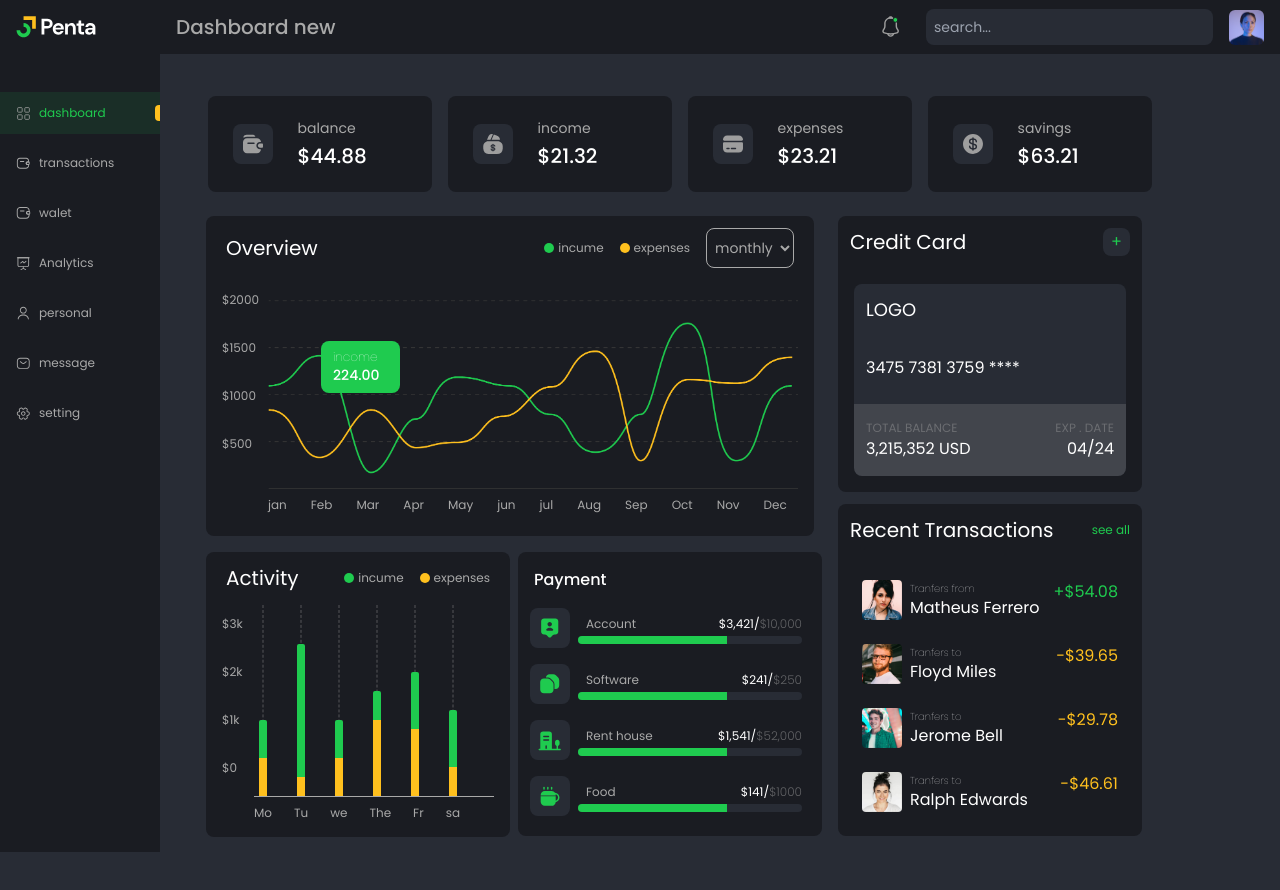
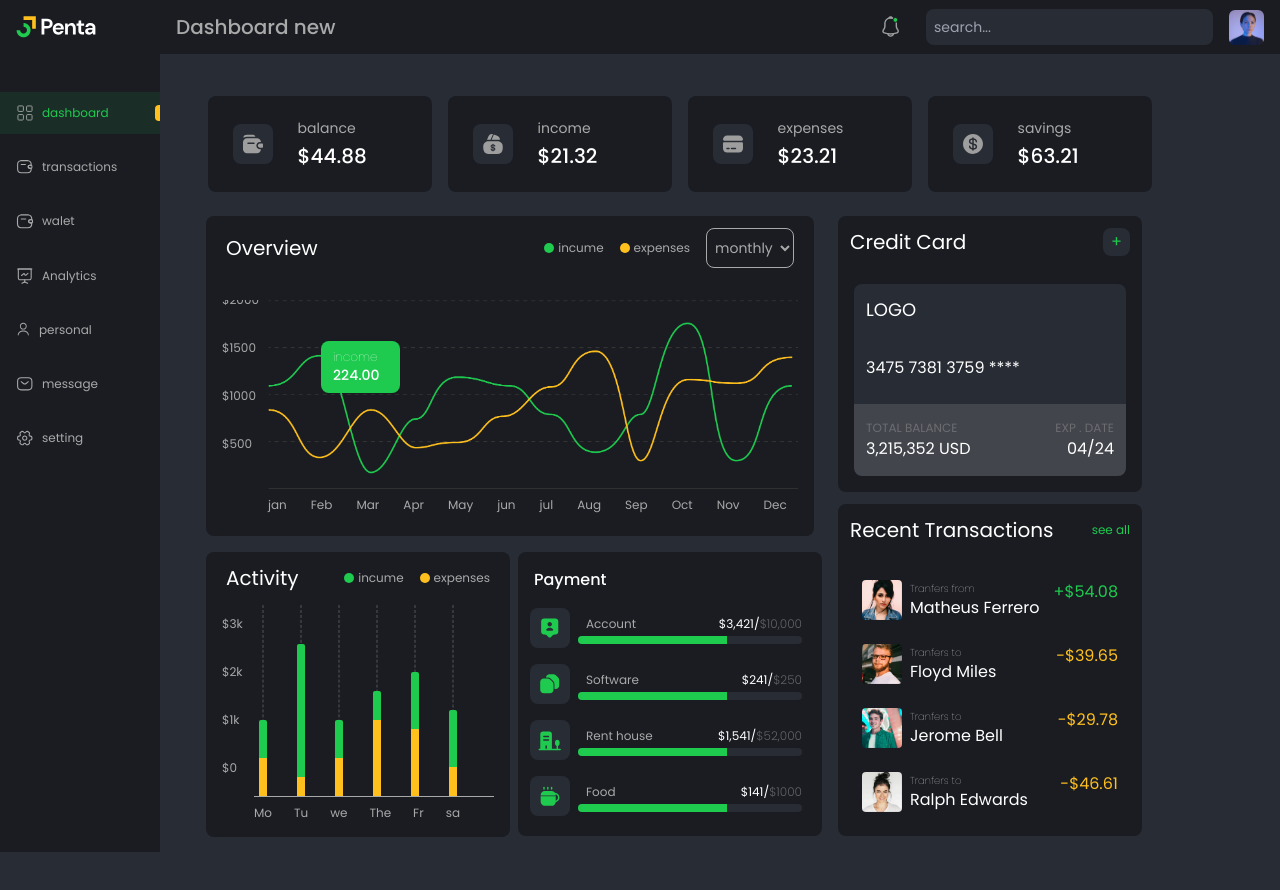
Before and after one commit to Mohamed-avr/Dashboard-finance, a Next.js app: page / in a window 1280 px wide. Shown: the top 890 px of the page. Built offline with nearby package versions, Linux system fonts and the light colour scheme.

Commit message:
FIX - Recent Transaction Component

```diff
--- a/Components/AsideBar.js
+++ b/Components/AsideBar.js
@@ -146,11 +146,11 @@ const links = {
 }
     return (
        <aside className='fixed left-0 top-[52px] bg-sidebar sm:w-[10rem] w-[3rem] h-full '>
-        <ul className="mt-10 text-[#A9A9A9] space-y-2 ">
+        <ul className="mt-10 text-[#A9A9A9] space-y-3 ">
 
           {/*  dash */}
             <li id="dashoard"  onClick={handlerDash}  className={`${ dashboard ?'bg-selectedColor/10 cursor-pointer text-selectedColor w-full sm:w-[10rem] mt-2 py-3 pl-4 hover: text-[12px]  text-left relative flex items-center' : 'cursor-pointer w-[10rem] mt-2 py-3 pl-4 hover: text-[12px]  text-left relative flex items-center'}`}>
-                <Image className="selectedColor " src={links.dashboard.icon} width={'15'} height={'15'} alt={''} />
+                <Image className="selectedColor " src={links.dashboard.icon} width={'18'} height={'18'} alt={''} />
                 <h4 className="ml-2 sm:flex hidden"> {links.dashboard.Name}</h4>
                { dashboard  ?   <span className=" absolute w-[5px] h-4 rounded-l  bg-[#FFC01E] right-0 "></span> : ''}
             </li>
@@ -158,20 +158,20 @@ const links = {
 
             {/* transactions */}
             <li id="handlerTrans"  onClick={handlerTrans} className={`${ transactions ?'bg-selectedColor/10 cursor-pointer text-selectedColor w-full sm:w-[10rem] mt-2 py-3 pl-4 hover: text-[12px]  text-left relative flex items-center' : 'cursor-pointer w-[10rem] mt-2 py-3 pl-4 hover: text-[12px]  text-left relative flex items-center'}`}>
-                <Image className="selectedColor " src={links.transactions.icon} width={'15'} height={'15'} alt={''} />
+                <Image className="selectedColor " src={links.transactions.icon} width={'18'} height={'18'} alt={''} />
                 <h4 className="ml-2 sm:flex hidden"> {links.transactions.Name}</h4>
                 { transactions ?   <span className=" absolute w-[5px] h-4 rounded-l  bg-[#FFC01E] right-0 "></span> : ''}
             </li>
 
              {/* walet */}
             <li id="handlerWalet"  onClick={handlerWalet} className={`${ walet ?'bg-selectedColor/10 cursor-pointer text-selectedColor w-full sm:w-[10rem] mt-2 py-3 pl-4 hover: text-[12px]  text-left relative flex items-center' : 'cursor-pointer w-[10rem] mt-2 py-3 pl-4 hover: text-[12px]  text-left relative flex items-center'}`}>
-                <Image className="selectedColor " src={links.walet.icon} width={'15'} height={'15'} alt={''} />
+                <Image className="selectedColor " src={links.walet.icon} width={'18'} height={'18'} alt={''} />
                 <h4 className="ml-2 sm:flex hidden"> {links.walet.Name}</h4>
                 { walet ?   <span className=" absolute w-[5px] h-4 rounded-l bg-[#FFC01E] right-0 "></span> : ''}
             </li>
 
             <li id="Analytics"  onClick={handlerAnalytics} className={`${ analytic ?'bg-selectedColor/10 cursor-pointer text-selectedColor w-full sm:w-[10rem] mt-2 py-3 pl-4 hover: text-[12px]  text-left relative flex items-center' : 'cursor-pointer w-[10rem] mt-2 py-3 pl-4 hover: text-[12px]  text-left relative flex items-center'}`}>
-                <Image className="selectedColor " src={links.analytic.icon} width={'15'} height={'15'} alt={''} />
+                <Image className="selectedColor " src={links.analytic.icon} width={'18'} height={'18'} alt={''} />
                 <h4 className="ml-2 sm:flex hidden"> {links.analytic.Name}</h4>
                 { analytic ?   <span className=" absolute w-[5px] h-4 rounded-l bg-[#FFC01E] right-0 "></span> : ''}
             </li>
@@ -181,12 +181,12 @@ const links = {
                 { personal ?   <span className=" absolute w-[5px] h-4 rounded-l bg-[#FFC01E] right-0 "></span> : ''}
             </li>
             <li id="message"  onClick={handlerMessage} className={`${ message ?'bg-selectedColor/10 cursor-pointer text-selectedColor w-full sm:w-[10rem] mt-2 py-3 pl-4 hover: text-[12px]  text-left relative flex items-center' : 'cursor-pointer w-[10rem] mt-2 py-3 pl-4 hover: text-[12px]  text-left relative flex items-center'}`}>
-                <Image className="selectedColor " src={links.message.icon} width={'15'} height={'15'} alt={''} />
+                <Image className="selectedColor " src={links.message.icon} width={'18'} height={'18'} alt={''} />
                 <h4 className="ml-2 sm:flex hidden"> {links.message.Name}</h4>
                 { message ?   <span className=" absolute w-[5px] h-4 rounded-l bg-[#FFC01E] right-0 "></span> : ''}
             </li>
             <li id="setting"  onClick={handlerSetting} className={`${ setting ?'bg-selectedColor/10 cursor-pointer text-selectedColor w-full sm:w-[10rem] mt-2 py-3 pl-4 hover: text-[12px]  text-left relative flex items-center' : 'cursor-pointer w-[10rem] mt-2 py-3 pl-4 hover: text-[12px]  text-left relative flex items-center'}`}>
-                <Image className="selectedColor " src={links.setting.icon} width={'15'} height={'15'} alt={''} />
+                <Image className="selectedColor " src={links.setting.icon} width={'18'} height={'18'} alt={''} />
                 <h4 className="ml-2 sm:flex hidden"> {links.setting.Name}</h4>
                 { setting ?   <span className=" absolute w-[5px] h-4 rounded-l bg-[#FFC01E] right-0 "></span> : ''}
             </li>
--- a/Components/Chart.js
+++ b/Components/Chart.js
@@ -2,7 +2,7 @@ import Image from "next/image";
 
 const Chart = () => {
     return (
-        <div className='flex justify-between mt-5  w-full flex-row px-4 z-10  '>
+        <div className='flex justify-between mt-5  w-full flex-row px-4 z-10 overflow-hidden  '>
             <div className="space-y-8 text-xs -mt-2 text-lightColor ">
                 <h5> $2000 </h5>
                 <h5> $1500 </h5>
--- a/Components/MoneyTransaction.js
+++ b/Components/MoneyTransaction.js
@@ -3,7 +3,7 @@ export default function MoneyTransaction(props) {
   return (
     <article  className='w-full flex justify-between mt-2 hover:bg-lightColor/5 p-2 rounded-lg cursor-pointer'>
          <div className='flex justify-start items-center '>
-          <div className="rounded-[4px] overflow-hidden "> <Image src={props.sendAvatar} width={40} height={40}  alt="ImageAvatar" /> </div>
+          <div className="rounded-[4px] overflow-hidden "> <Image src={`/${props.sendAvatar}`} width={40} height={40}  alt="ImageAvatar" /> </div>
           <div className="ml-2">
             <h5 className=" text-[10px] font-thin "> {props.sendTypeTransaction ? "Tranfers from" : "Tranfers to"}</h5>
             <h3 className=" font-normal text-base "> {props.sendName}</h3>
--- a/src/pages/_app.js
+++ b/src/pages/_app.js
@@ -89,28 +89,28 @@ export default function App({ Component, pageProps }) {
       "typeTransaction": "received" ,
       "id": 1,
       "value": "+$54.08",
-      "avatar": "/Avatars/photo1.png"
+      "avatar": "Avatars/photo1.png"
     }
     ,  {
       "name": "Floyd Miles",
       " typeTransaction": "send",
       "id": 2,
       "value": "-$39.65",
-      "avatar": "/Avatars/photo2.png"
+      "avatar": "Avatars/photo2.png"
     }
     ,  {
       "name": "Jerome Bell",
       " typeTransaction": "send" ,
       "id": 3,
       "value": "-$29.78",
-      "avatar": "/Avatars/photo3.png"
+      "avatar": "Avatars/photo3.png"
     }
     ,  {
       "name": "Ralph Edwards",
       " typeTransaction": "send" ,
       "id": 4,
       "value": "-$46.61",
-      "avatar": "/Avatars/photo4.png"
+      "avatar": "Avatars/photo4.png"
     }
   ]
 
```
